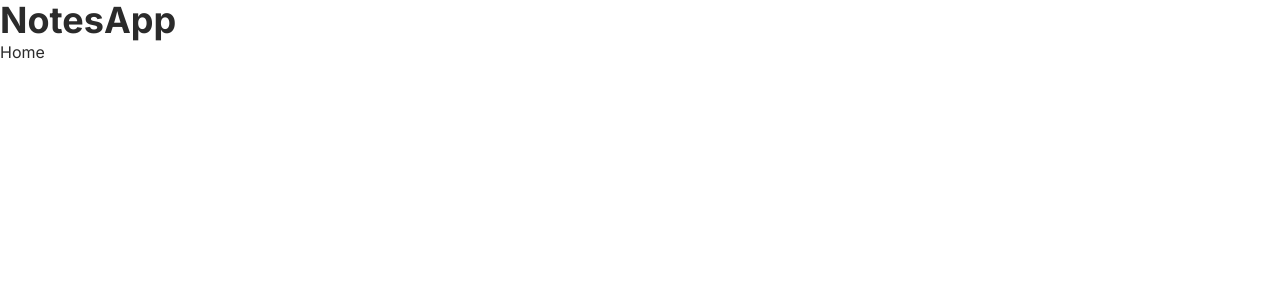
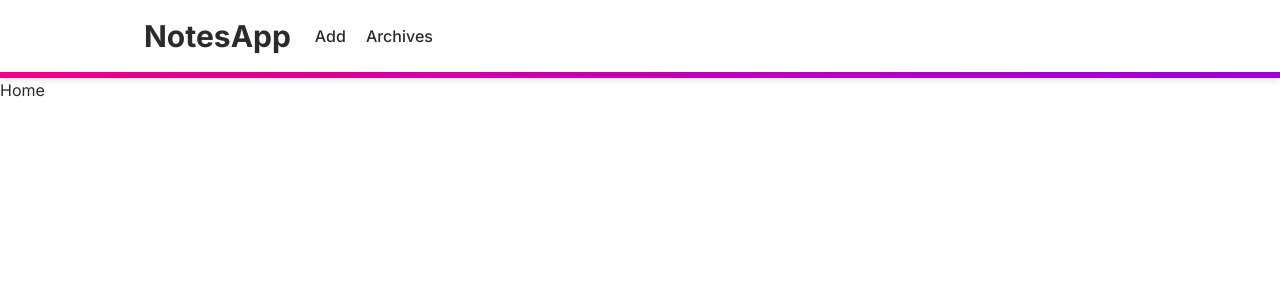
Before and after one commit to mirzaq19/notes-dcd, a React (Vite) app: page / in a window 1280 px wide. Shown: the top 300 px of the page. Built offline with nearby package versions, Linux system fonts and the light colour scheme.

Commit message:
refactor: navbar with navlinks

```diff
--- a/src/App.jsx
+++ b/src/App.jsx
@@ -1,76 +1,11 @@
-// import NoteList from './components/NoteList'
-// import Layout from './components/Layout'
-// import NotesForm from './components/NotesForm'
-// import Search from './components/Search'
-// import ThemeWrapper from './components/ThemeWrapper'
-// import { getInitialData } from './utilities/getData'
-// import { useEffect, useState } from 'react'
-
-// function App() {
-//   const [notes, setNotes] = useState(getInitialData)
-//   const [searchNotes, setSearchNotes] = useState([])
-//   const [keyword, setKeyword] = useState('')
-
-//   const onArchiveHandler = (id) => {
-//     const newNotes = notes.map((note) => {
-//       if (note.id === id) {
-//         return { ...note, archived: !note.archived }
-//       }
-//       return note
-//     })
-//     setNotes(newNotes)
-//   }
-
-//   const onDeleteHandler = (id) => {
-//     const newNotes = notes.filter((note) => note.id !== id)
-//     setNotes(newNotes)
-//   }
-
-//   const onAddNoteHandler = (note) => {
-//     setNotes([
-//       ...notes,
-//       {
-//         ...note,
-//         id: +new Date(),
-//         archived: false,
-//         createdAt: new Date().toISOString(),
-//       },
-//     ])
-//   }
-
-//   useEffect(() => {
-//     const newNotes = notes.filter((note) => {
-//       const title = note.title.toLowerCase()
-//       return title.includes(keyword.toLowerCase())
-//     })
-//     setSearchNotes(newNotes)
-//   }, [keyword, notes])
-
-//   return (
-//     <ThemeWrapper>
-//       <Layout>
-//         <NotesForm onAddNote={onAddNoteHandler} />
-//         <Search value={keyword} setValue={(value) => setKeyword(value)} />
-//         <NoteList
-//           notes={searchNotes}
-//           onArchive={onArchiveHandler}
-//           onDelete={onDeleteHandler}
-//         />
-//       </Layout>
-//     </ThemeWrapper>
-//   )
-// }
-
-// export default App
 import { Routes, Route } from 'react-router-dom'
 import Home from '@/pages/Home'
+import Navbar from '@/components/layout/Navbar'
 
 function App() {
   return (
     <>
-      <header>
-        <h1>NotesApp</h1>
-      </header>
+      <Navbar />
       <main>
         <Routes>
           <Route path="/" element={<Home />} />
--- a/src/components/Navbar.jsx
+++ /dev/null
@@ -1,15 +0,0 @@
-import styles from '@/styles/Navbar.module.scss'
-import ThemeToggle from '@/components/ThemeToggle'
-
-const Navbar = () => {
-  return (
-    <header className={styles.header}>
-      <div className={styles.container}>
-        <h1>NotesApp</h1>
-        <ThemeToggle />
-      </div>
-    </header>
-  )
-}
-
-export default Navbar
--- /dev/null
+++ b/src/components/layout/Navbar.jsx
@@ -0,0 +1,44 @@
+import PropTypes from 'prop-types'
+import Container from '@/components/layout/Container'
+import clsx from 'clsx'
+import UnstyledLink from '@/components/links/UnstyledLink'
+
+const Navbar = ({ className, ...rest }) => {
+  return (
+    <header
+      className={clsx(
+        'bg-white text-dark dark:bg-dark dark:text-light',
+        'sticky top-0 z-[1]',
+        className
+      )}
+      {...rest}
+    >
+      <Container className="flex justify-between">
+        <nav className="flex justify-between items-center gap-2 py-4 lg:gap-4">
+          <h1 className="text-xl md:text-2xl lg:text-3xl">
+            <UnstyledLink href="/">NotesApp</UnstyledLink>
+          </h1>
+          <ul className="flex gap-1 text-xs font-medium md:text-base">
+            <li className="transition duration-300 ease-in-out rounded-md hover:bg-secondary/40">
+              <UnstyledLink className="inline-block p-2" href="/add">
+                Add
+              </UnstyledLink>
+            </li>
+            <li className="transition duration-300 ease-in-out rounded-md hover:bg-secondary/40">
+              <UnstyledLink className="inline-block p-2" href="/archives">
+                Archives
+              </UnstyledLink>
+            </li>
+          </ul>
+        </nav>
+      </Container>
+      <div className="h-[6px] shadow-md bg-gradient-to-r from-accent-peach to-accent-grape"></div>
+    </header>
+  )
+}
+
+Navbar.propTypes = {
+  className: PropTypes.string,
+}
+
+export default Navbar
```
